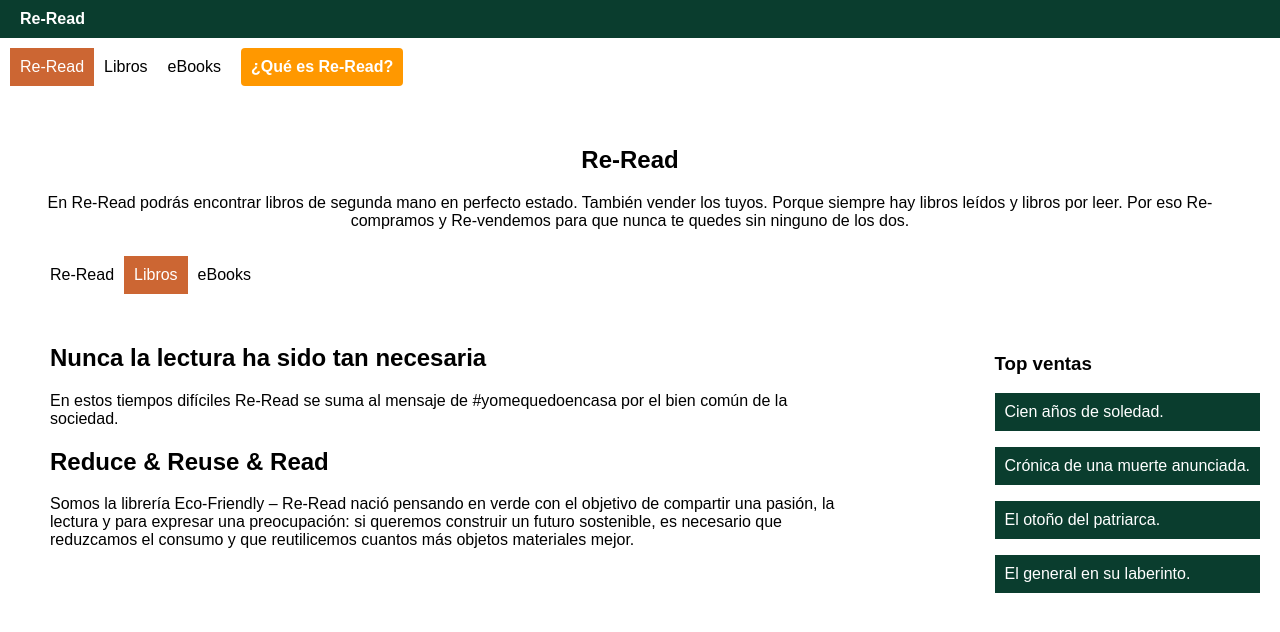
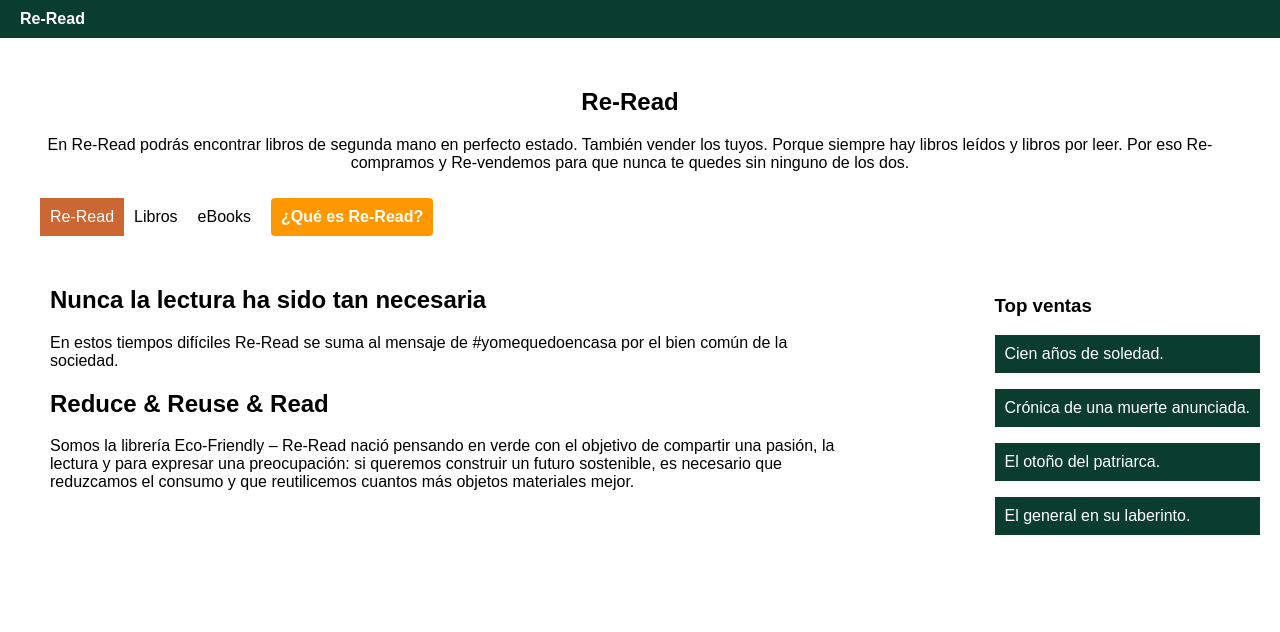
Before and after one commit to martiurpinas/-activitat13re-read, a plain HTML site: page index.html in a window 1280 px wide. Drawn offline with Linux system fonts and the light colour scheme.

Commit message:
Update index.html

```diff
--- a/index.html
+++ b/index.html
@@ -21,22 +21,18 @@
 </head>
 <body>
     <header class="header">Re-Read</header>
-    <nav class="menu" id="mainMenu">
+
+    <main class="container">
+        <!-- INICIO -->
+        <section id="inicio" class="tab-section active">
+            <h1>Re-Read</h1>
+            <p>En Re-Read podrás encontrar libros de segunda mano en perfecto estado. También vender los tuyos. Porque siempre hay libros leídos y libros por leer. Por eso Re-compramos y Re-vendemos para que nunca te quedes sin ninguno de los dos.</p>
+ <nav class="menu" id="mainMenu">
         <a href="#" class="active" onclick="showSection('inicio', event)">Re-Read</a>
         <a href="#" onclick="showSection('libros', event)">Libros</a>
         <a href="#" onclick="showSection('ebooks', event)">eBooks</a>
         <a href="#" class="orange-tab" onclick="showSection('quees', event)">¿Qué es Re-Read?</a>
     </nav>
-    <main class="container">
-        <!-- INICIO -->
-        <section id="inicio" class="tab-section active">
-            <h1>Re-Read</h1>
-            <p>En Re-Read podrás encontrar libros de segunda mano en perfecto estado. También vender los tuyos. Porque siempre hay libros leídos y libros por leer. Por eso Re-compramos y Re-vendemos para que nunca te quedes sin ninguno de los dos.</p>
-                <nav class="menu">
-                    <a href="#" onclick="showSection('inicio', event)">Re-Read</a>
-                    <a href="#" class="active" onclick="showSection('libros', event)">Libros</a>
-                    <a href="#" onclick="showSection('ebooks', event)">eBooks</a>
-                </nav>
             <div class="seccion2">
                 <section class="content">
                     <h2>Nunca la lectura ha sido tan necesaria</h2>
@@ -118,6 +114,12 @@
         <section id="quees" class="tab-section">
             <div class="container">
                 <h1>¿Qué es Re-Read?</h1>
+         <nav class="menu" id="mainMenu">
+        <a href="#" class="active" onclick="showSection('inicio', event)">Re-Read</a>
+        <a href="#" onclick="showSection('libros', event)">Libros</a>
+        <a href="#" onclick="showSection('ebooks', event)">eBooks</a>
+        <a href="#" class="orange-tab" onclick="showSection('quees', event)">¿Qué es Re-Read?</a>
+      </nav>
             </div>
         </section>
     </main>
```
